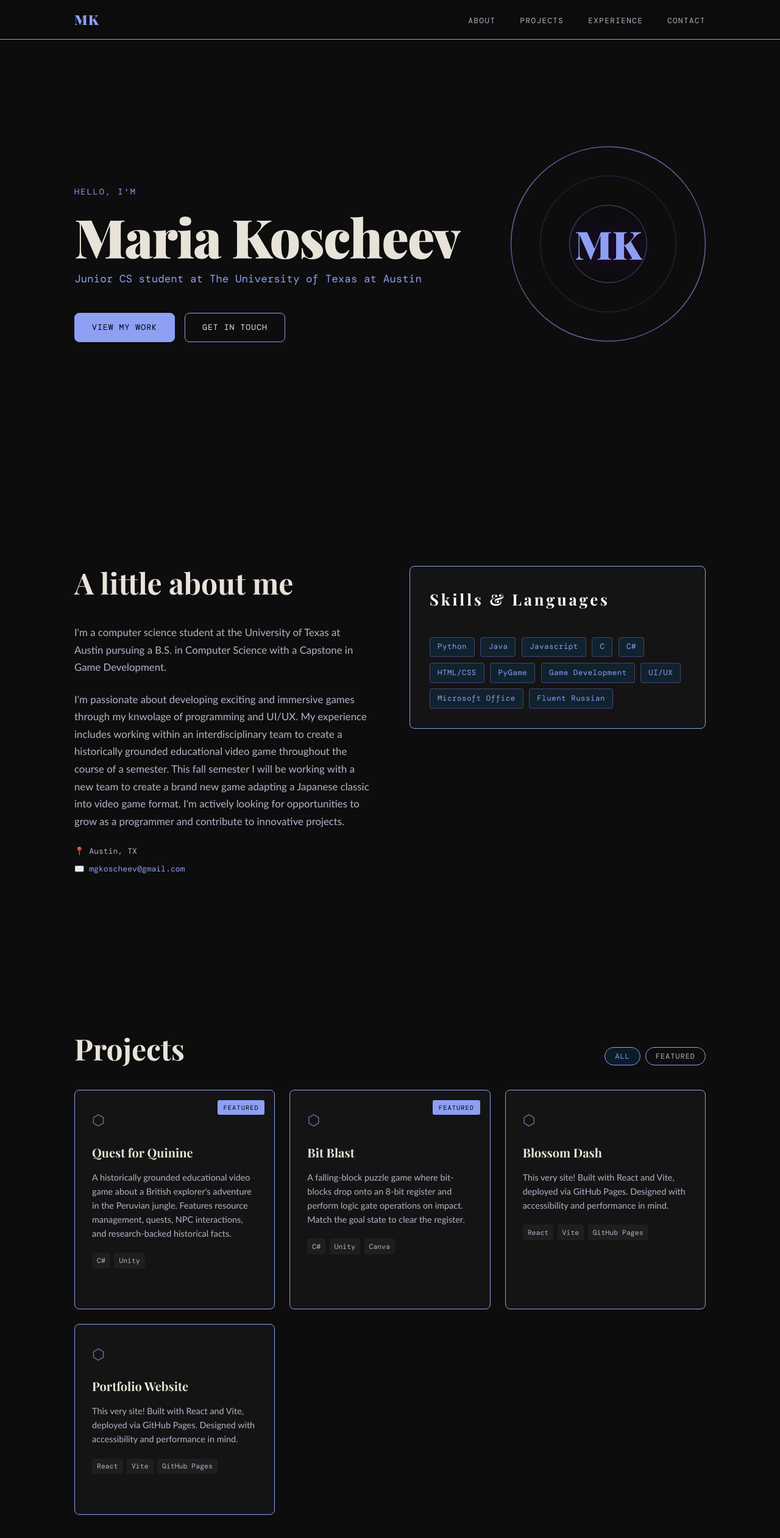
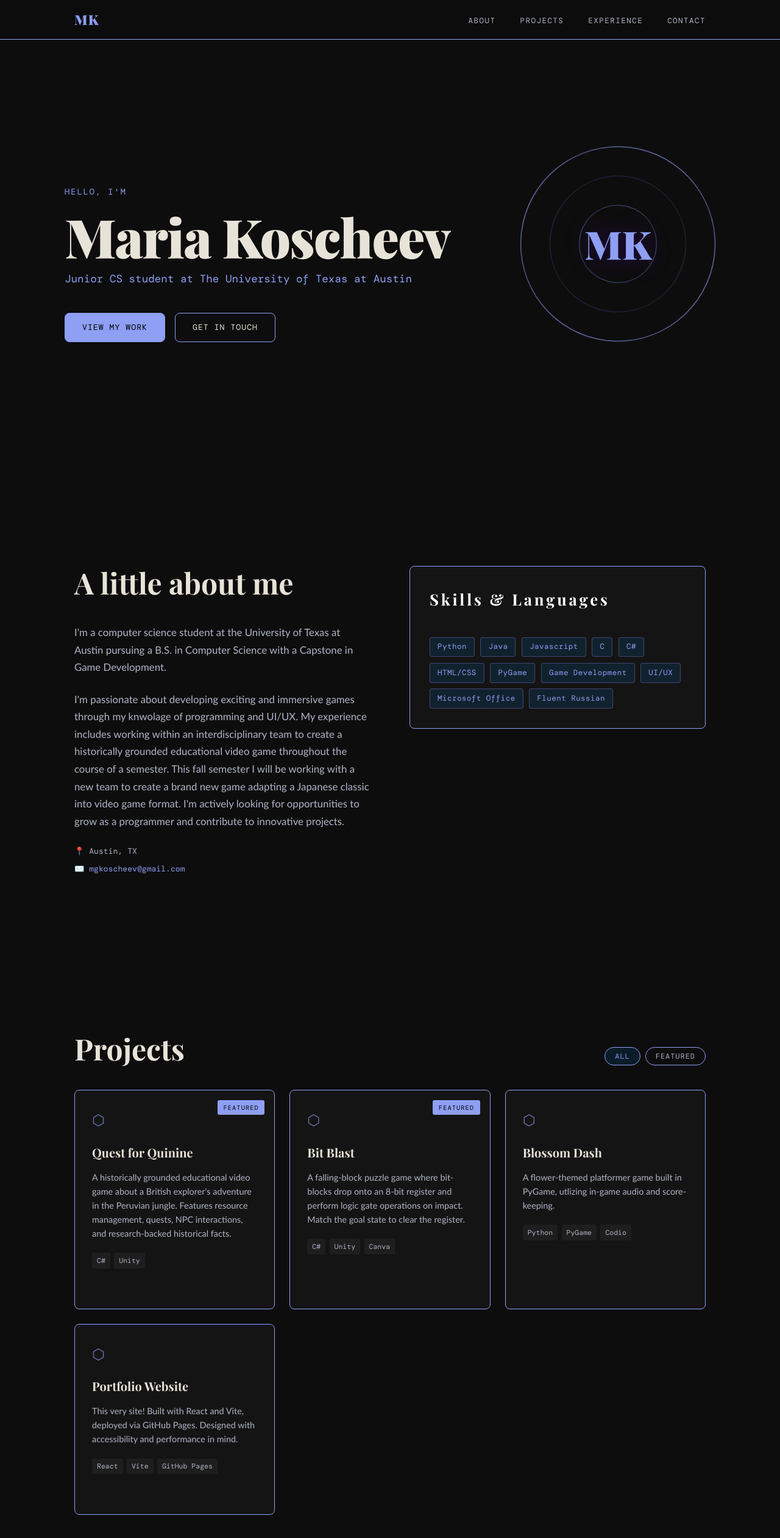
Before and after one commit to mkoscheev321/MariaKoscheevPortfolio, a React (Vite) app: page / in a window 1280 px wide. Shown: the top 2522 px of the page at 61% size. Built offline with nearby package versions, Linux system fonts and the light colour scheme.

Commit message:
attempt margins 2

```diff
--- a/src/App.jsx
+++ b/src/App.jsx
@@ -30,7 +30,7 @@ const PORTFOLIO_DATA = {
       description:
         "A historically grounded educational video game about a British explorer's adventure in the Peruvian jungle. Features resource management, quests, NPC interactions, and research-backed historical facts.",
       tech: ["C#", "Unity"],
-      link: "https://www.youtube.com/watch?v=dQw4w9WgXcQ&list=RDdQw4w9WgXcQ",
+      link: "https://github.com/mkoscheev321/Quest-For-Quinine",
       featured: true,
     },
     {
@@ -38,15 +38,15 @@ const PORTFOLIO_DATA = {
       description:
         "A falling-block puzzle game where bit-blocks drop onto an 8-bit register and perform logic gate operations on impact. Match the goal state to clear the register.",
       tech: ["C#", "Unity", "Canva"],
-      link: "https://www.youtube.com/watch?v=dQw4w9WgXcQ&list=RDdQw4w9WgXcQ",
+      link: "https://github.com/ivanna-utexas/BitBlast",
       featured: true,
     },
     {
       title: "Blossom Dash",
       description:
-        "This very site! Built with React and Vite, deployed via GitHub Pages. Designed with accessibility and performance in mind.",
-      tech: ["React", "Vite", "GitHub Pages"],
-      link: "https://www.youtube.com/watch?v=dQw4w9WgXcQ&list=RDdQw4w9WgXcQ",
+        "A flower-themed platformer game built in PyGame, utlizing in-game audio and score-keeping.",
+      tech: ["Python", "PyGame", "Codio"],
+      link: "https://github.com/mkoscheev321/FYA-Project-2.0",
       featured: false,
     },
 
--- a/src/index.css
+++ b/src/index.css
@@ -138,11 +138,11 @@ img { max-width: 100%; }
   min-height: 100vh;
   display: flex;
   align-items: center;
-  padding: 0 2rem;
+  padding: 0 1rem;
   max-width: var(--max-w);
   margin: 0 auto;
   position: relative;
-  gap: 4rem;
+  gap: 6rem;
 }
 .hero-content { flex: 1; padding-top: 4rem; }
 .hero-eyebrow {
```
